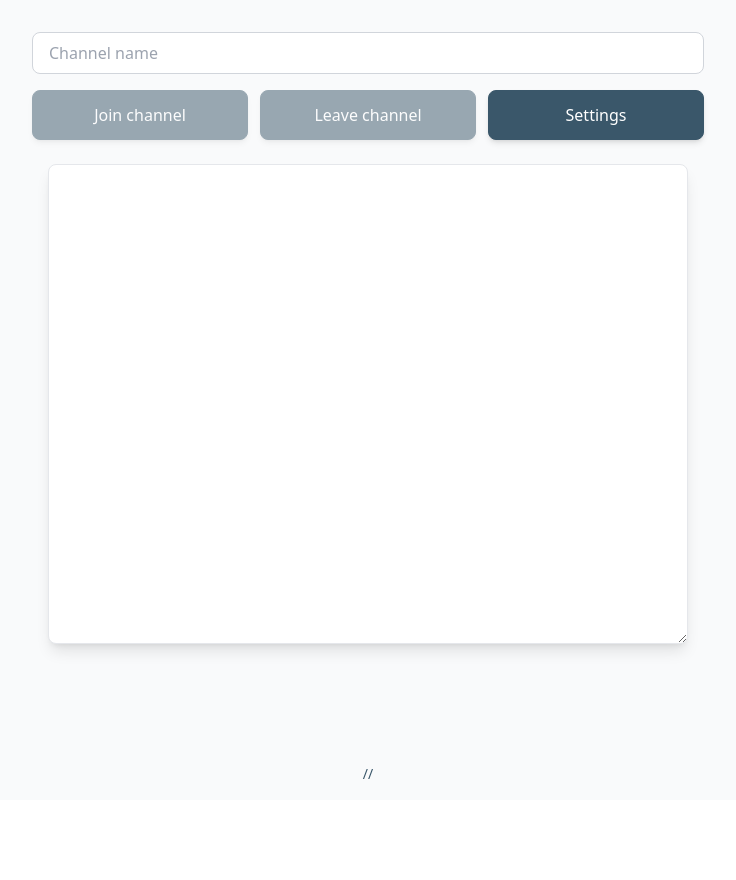
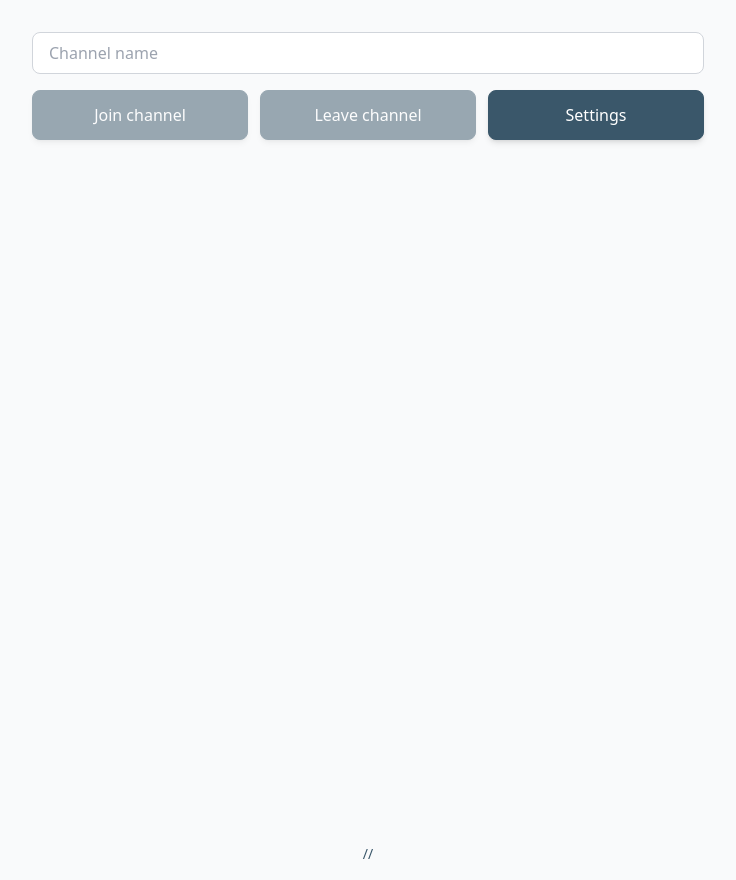
Before and after one commit to devclub1/watchme, a React (Vite) app in the folder front-end/: page /view in a window 1280 px wide. Shown: the whole page, without its empty margins (272-1008 px from the left). Before the commit the page ends 800 px from the top, so only its background shows below. Built offline with nearby package versions, Linux system fonts and the light colour scheme.

Commit message:
Remove container's solid background when stream is inactive

```diff
--- a/front-end/src/components/video/Video.jsx
+++ b/front-end/src/components/video/Video.jsx
@@ -1,4 +1,4 @@
-import { useEffect, useRef } from "react";
+import {useEffect, useRef} from "react";
 
 const Video = (props) => {
     const refVideo = useRef(null);
@@ -11,11 +11,14 @@ const Video = (props) => {
 
     return (
         <>
-            <div className={"relative w-full " + (props.resizable ? 'p-6 justify-center' : 'max-w-2xl mt-4 mx-auto')} >
-                <div className={"bg-white rounded-lg shadow-lg border border-gray-200 overflow-hidden " + (props.resizable ? 'block w-[50vw] h-[60vh] max-w-[80vw] max-h-[90vh] min-w-[30vw] min-h-[30vh] mx-auto resize' : 'mx-auto')}>
-                    <video ref={refVideo} className={"w-full " + (props.resizable ? 'h-full object-contain' : '')} playsInline autoPlay
-                        controls={props.mode === "view" && props.isActive}
-                        muted={props.mode === "share"}>
+            <div className={"relative w-full " + (props.resizable ? 'p-6 justify-center' : 'max-w-2xl mt-4 mx-auto')}>
+                <div className={"overflow-hidden "
+                        + (props.resizable && props.isActive ? 'block w-[50vw] h-[60vh] max-w-[80vw] max-h-[90vh] min-w-[30vw] min-h-[30vh] mx-auto resize ' : 'mx-auto ')
+                        + (props.isActive && 'bg-white rounded-lg shadow-lg border border-gray-200')}>
+                    <video ref={refVideo} className={"w-full " + (props.resizable && 'h-full object-contain')}
+                           playsInline autoPlay
+                           controls={props.mode === "view" && props.isActive}
+                           muted={props.mode === "share"}>
                     </video>
                     {props.mode === "share" && <div className="hidden absolute right-4 bottom-4">
                         <p className="text-white text-2xl font-semibold drop-shadow-lg">
```
